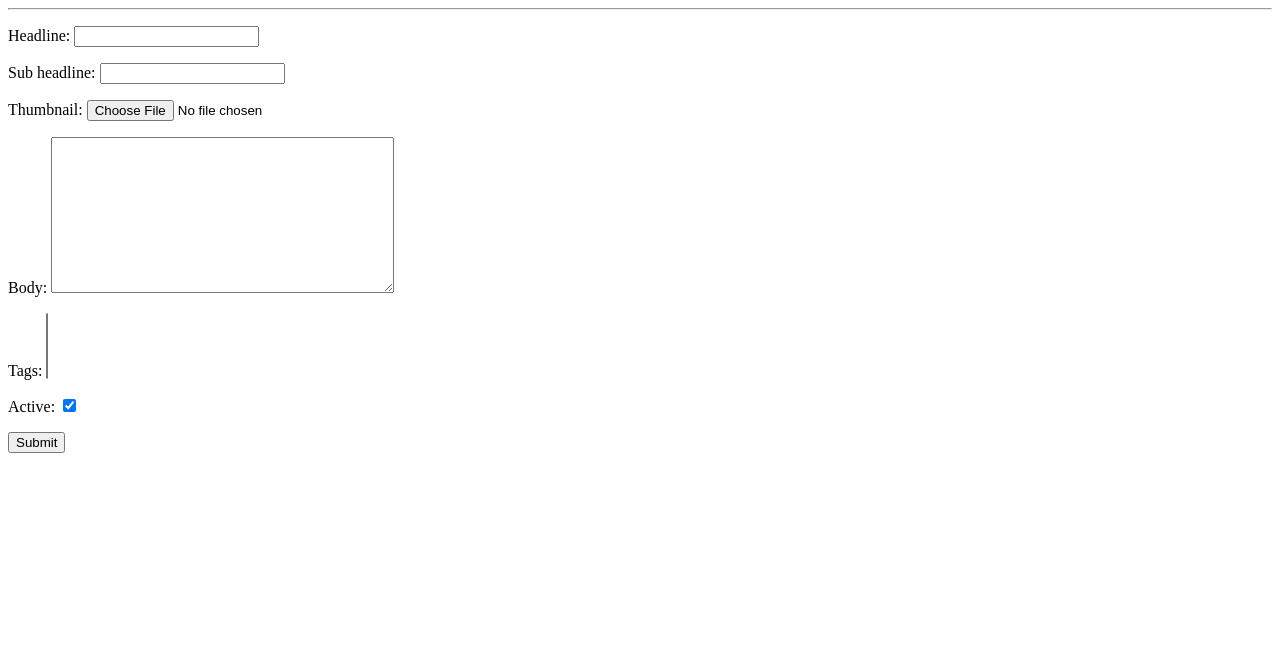
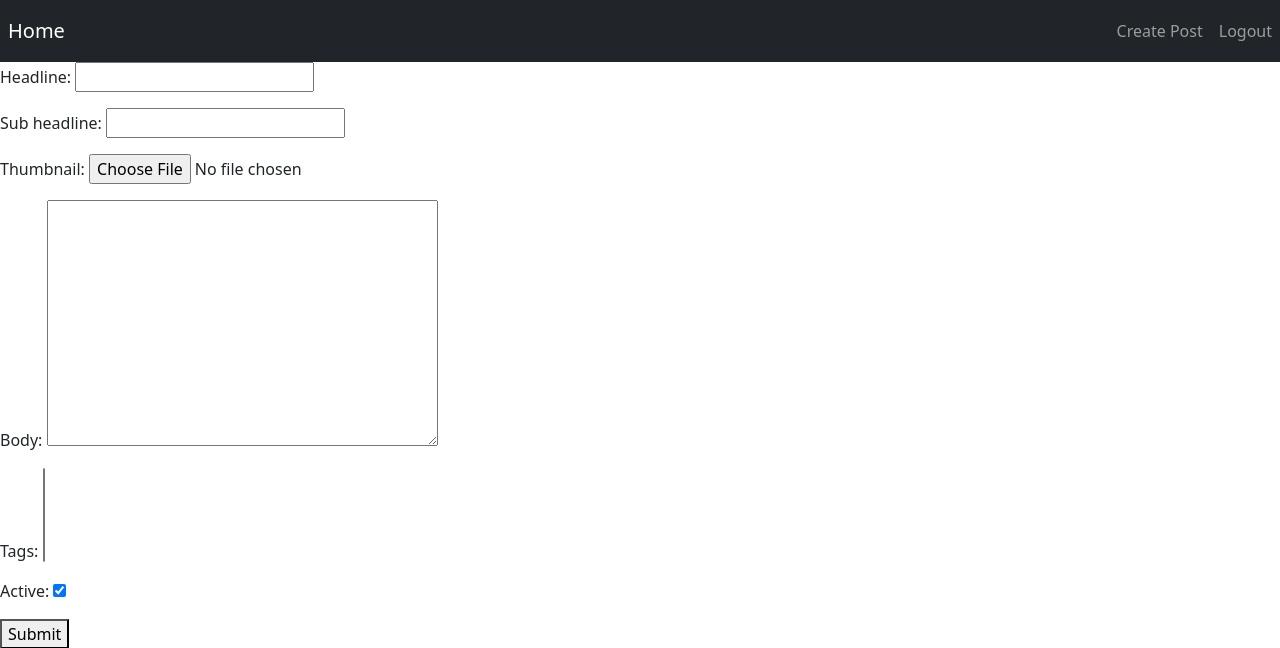
Before and after one commit to Sirkez/portfolio, a Django app: page /create/ in a window 1280 px wide. Shown: the top 648 px of the page. Run offline with Django 4.2, Linux system fonts and the light colour scheme; the visitor is signed in with stand-in values (Sample User, id 1); data that the repository does not hold is empty; parts of the project's set-up code (start-up, migrations or seed data) failed here and were passed over.

Commit message:
Add style to Home app and delete function

```diff
--- a/home/templates/home/base.html
+++ b/home/templates/home/base.html
@@ -2,10 +2,33 @@
 <html lang="en">
 <head>
     <meta charset="UTF-8">
+    <meta name="viewport" content="width=device-width, initial-scale=1">
     <title>{% block title %}{% endblock %}</title>
+    <link href="https://cdn.jsdelivr.net/npm/bootstrap@5.3.0-alpha1/dist/css/bootstrap.min.css" rel="stylesheet" integrity="sha384-GLhlTQ8iRABdZLl6O3oVMWSktQOp6b7In1Zl3/Jr59b6EGGoI1aFkw7cmDA6j6gD" crossorigin="anonymous">
 </head>
 <body>
-    <hr>
+    <nav class="navbar navbar-expand-lg navbar-dark bg-dark">
+        <a class="navbar-brand d-flex p-2"  href="{% url 'home:index' %}">Home</a>
+        <div class="collapse navbar-collapse d-flex flex-row-reverse" id="navbarNav">
+            <ul class="navbar-nav">
+                {% if user.is_staff %}
+                    <li class="nav-item">
+                        <a class="nav-link" href="{% url 'home:create' %}">Create Post</a>
+                    </li>
+                {% endif %}
+                {% if user.is_authenticated %}
+                    <li class="nav-item">
+                        <a class="nav-link" href="{% url 'accounts:logout' %}?next={{request.path}}">Logout</a>
+                    </li>
+                {% else %}
+                    <li class="nav-item">
+                        <a class="nav-link" href="{% url 'accounts:login' %}?next={{request.path}}">Login</a>
+                    </li>
+                {% endif %}
+              </ul>
+        </div>
+    </nav>
     {% block content %}{% endblock %}
+    <script src="https://cdn.jsdelivr.net/npm/bootstrap@5.3.0-alpha1/dist/js/bootstrap.bundle.min.js" integrity="sha384-w76AqPfDkMBDXo30jS1Sgez6pr3x5MlQ1ZAGC+nuZB+EYdgRZgiwxhTBTkF7CXvN" crossorigin="anonymous"></script>
 </body>
 </html>
--- a/home/urls.py
+++ b/home/urls.py
@@ -3,7 +3,9 @@
 from . import views
 
 urlpatterns = [
-    path('', TemplateView.as_view(template_name='home/index.html'), name='index'),
+    path('', views.home, name='index'),
     path('create/', views.create_post, name='create'),
-    path('update/<slug:slug>/', views.update_post, name='update')
+    path('update/<slug:slug>/', views.update_post, name='update'),
+    path('delete/<slug:slug>/', views.delete_post, name='delete'),
+    path('post/<slug:slug>', views.post, name='post')
 ]
--- a/home/views.py
+++ b/home/views.py
@@ -1,4 +1,5 @@
 from django.shortcuts import render, redirect
+from django.urls import reverse_lazy
 from django.views.generic import TemplateView
 from django.http import HttpResponse
 from django.contrib.admin.views.decorators import staff_member_required
@@ -6,11 +7,11 @@
 from .models import Post
 from .forms import PostForm
 
-# def home(request):
-#     return render(request, 'home/index.html')
+def home(request):
+    return render(request, 'home/index.html',{'posts': Post.objects.all()})
 
-# def post(request, pk):
-#     return render(request, 'home/index.html')
+def post(request, slug):
+    return render(request, 'home/post.html', {'post': Post.objects.get(slug=slug)})
 
 # CRUD VIEWS
 @staff_member_required
@@ -41,3 +42,14 @@
         context = {'form': form,
                    'post': post}
         return render(request, 'home/update_post.html', context)
+
+@staff_member_required
+def delete_post(request, slug):
+    post = Post.objects.get(slug=slug)
+
+    if request.method == 'POST':
+        post.delete()
+        return redirect('home:index')
+    else:
+        context = {'post': post}
+        return render(request, 'home/delete.html', context)
```
Also changed, not shown: home/templates/home/delete.html (added, +16 -0 lines), home/templates/home/index.html (+8 -3 lines), home/templates/home/post.html (added, +11 -0 lines).
